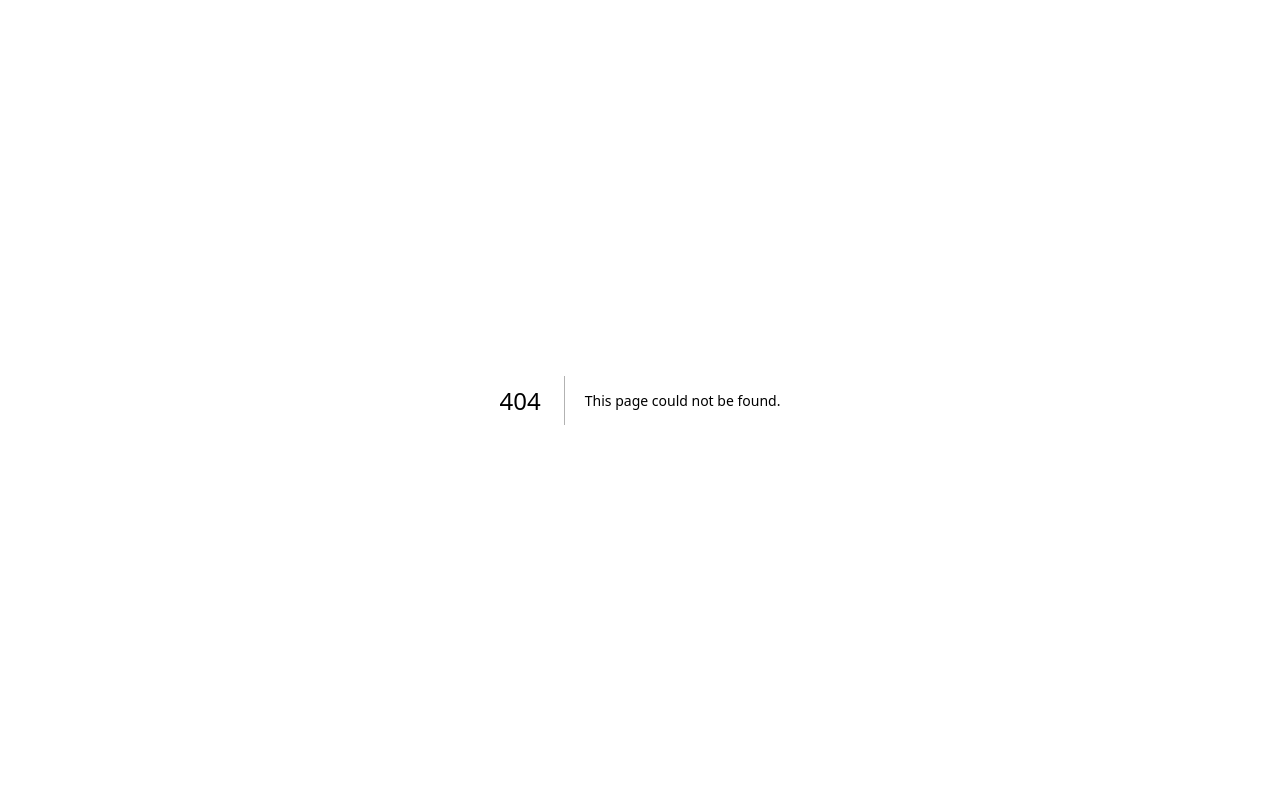
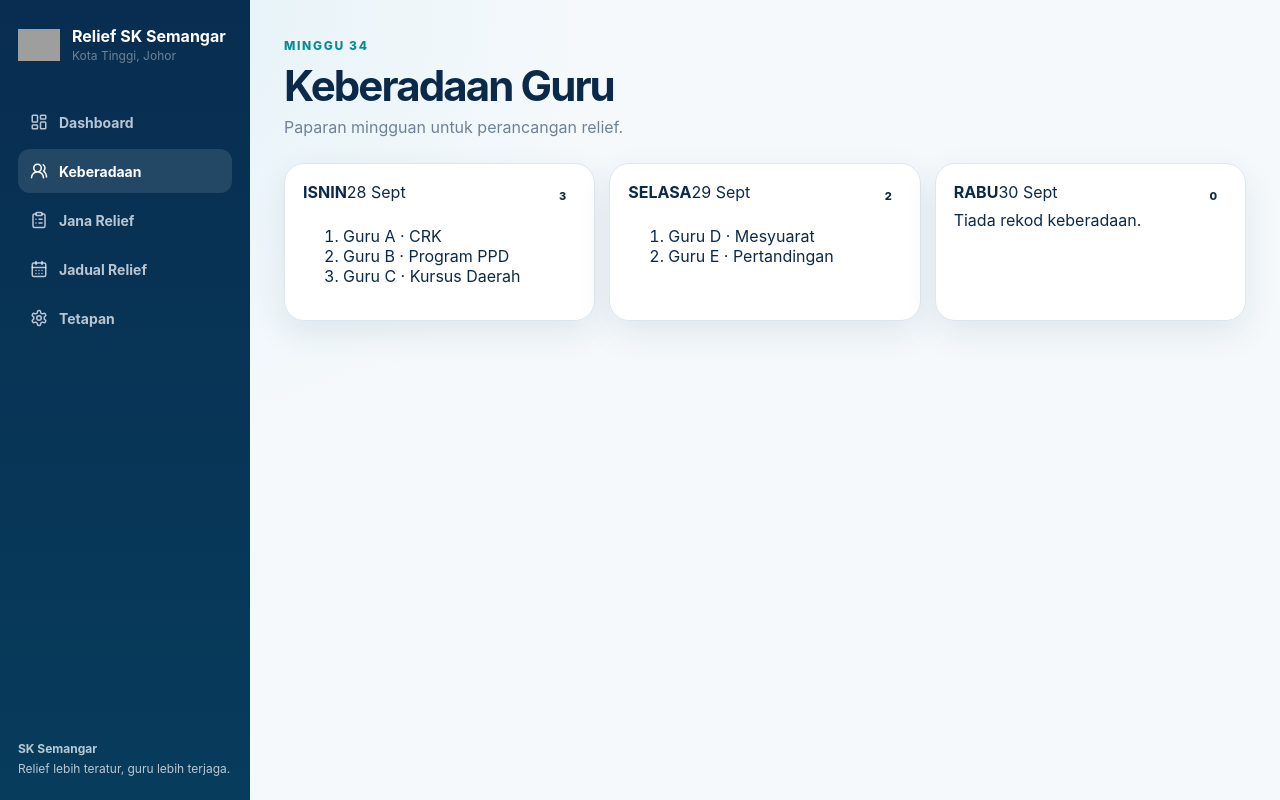
Before and after one commit to Papazola89-bot/e-ReliefSKS, a Next.js app: page /admin/keberadaan in a window 1280 px wide. Before the commit this address had no page. Built offline with nearby package versions, Linux system fonts and the light colour scheme; grey boxes are pictures that could not be loaded.

Commit message:
feat: add weekly availability screen

```diff
--- /dev/null
+++ b/app/admin/keberadaan/page.tsx
@@ -0,0 +1,12 @@
+import { AdminNav } from "@/components/AdminNav";
+import { MobileBottomNav } from "@/components/MobileBottomNav";
+
+const days = [
+  { day: "ISNIN", date: "28 Sept", items: ["Guru A · CRK", "Guru B · Program PPD", "Guru C · Kursus Daerah"] },
+  { day: "SELASA", date: "29 Sept", items: ["Guru D · Mesyuarat", "Guru E · Pertandingan"] },
+  { day: "RABU", date: "30 Sept", items: [] },
+];
+
+export default function KeberadaanPage() {
+  return <main className="adminLayout"><AdminNav active="Keberadaan" /><section className="adminContent"><header className="adminTop"><div><span className="eyebrow">MINGGU 34</span><h1>Keberadaan Guru</h1><p>Paparan mingguan untuk perancangan relief.</p></div></header><div className="weeklyGrid">{days.map((d)=><section key={d.day} className="blockCard dayCard"><div className="dayHead"><div><strong>{d.day}</strong><span>{d.date}</span></div><span className="countBadge">{d.items.length}</span></div>{d.items.length ? <ol>{d.items.map(item=><li key={item}>{item}</li>)}</ol> : <div className="emptyState">Tiada rekod keberadaan.</div>}</section>)}</div></section><MobileBottomNav /></main>
+}
```
